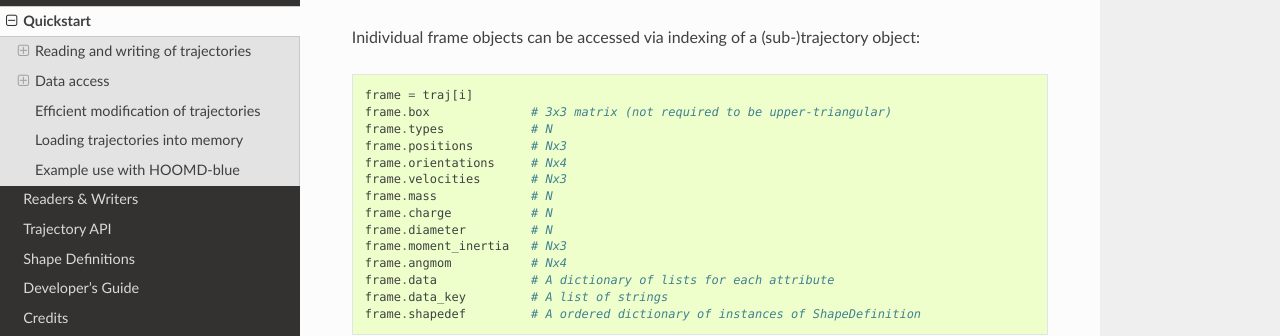
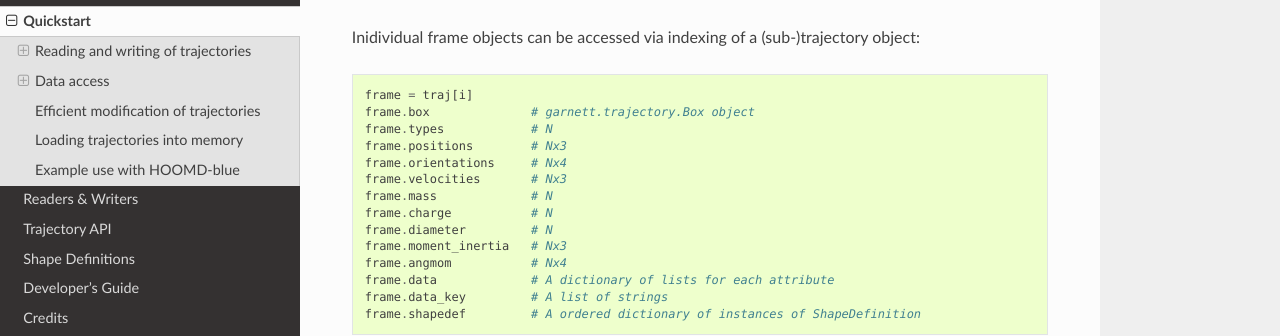
Before and after one commit to glotzerlab/garnett, a Sphinx documentation site: the page built from doc/quickstart.rst, in a window 1280 px wide and 900 px high, scrolled down 1755 px. Shown: the part 155-491 px from the top of the window. Built offline with Sphinx 7.4.7 and the Read the Docs theme 2.0.0, drawn with Linux system fonts in a browser that asks for light colours.

Commit message:
fix box object comment

```diff
--- a/doc/quickstart.rst
+++ b/doc/quickstart.rst
@@ -106,7 +106,7 @@ Inidividual frame objects can be accessed via indexing of a (sub-)trajectory obj
 .. code-block:: python
 
     frame = traj[i]
-    frame.box              # 3x3 matrix (not required to be upper-triangular)
+    frame.box              # garnett.trajectory.Box object
     frame.types            # N
     frame.positions        # Nx3
     frame.orientations     # Nx4
```
